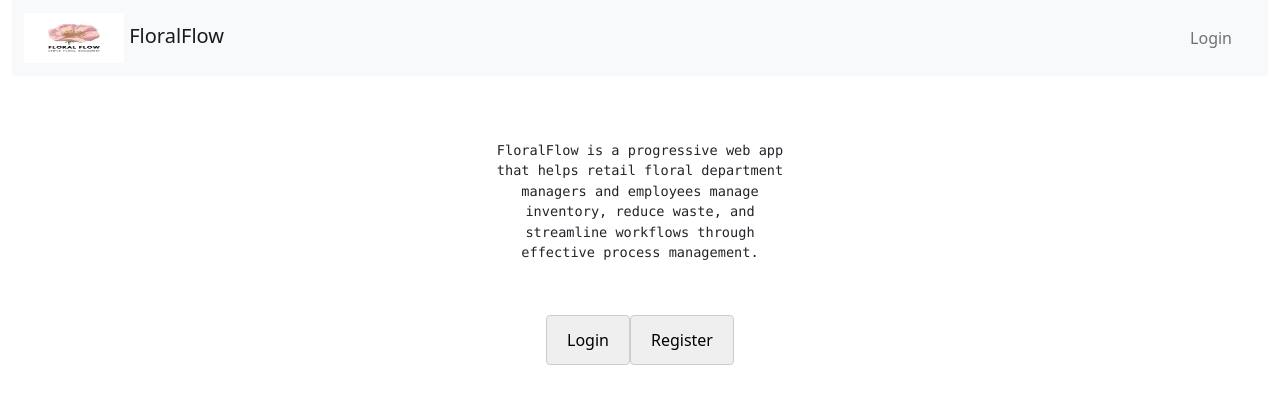
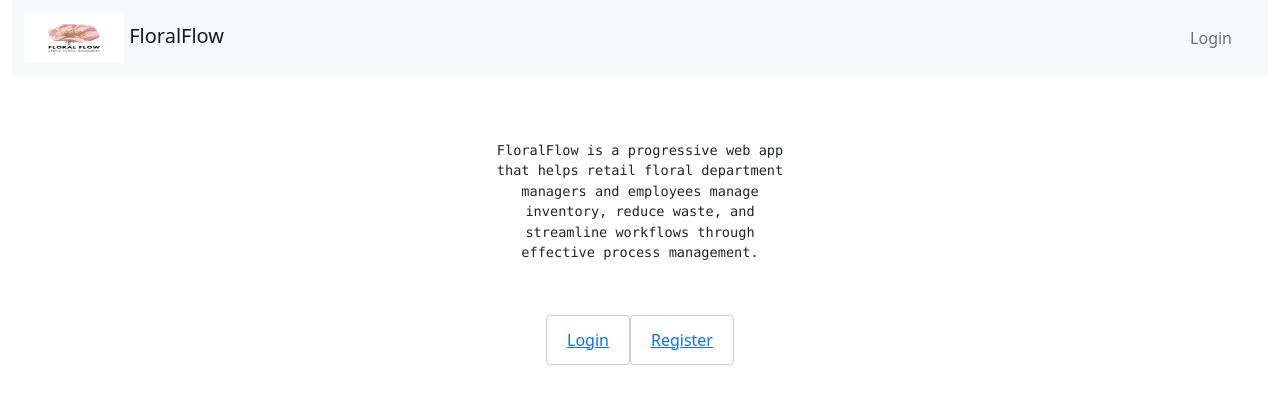
Before and after one commit to asiakay/floralflow, a Next.js app: page / in a window 1280 px wide. Shown: the top 404 px of the page. Built offline with nearby package versions, Linux system fonts and the light colour scheme; no server answers.

Commit message:
updates to add item

```diff
--- a/src/pages/add.js
+++ b/src/pages/add.js
@@ -34,9 +34,7 @@ const AddItemPage = () => {
         {/*   <Logo /> */}
 
       <AddItemForm />
-      <ButtonGroup>
-        <button type="submit" className={styles.input} onClick={logout}>Logout</button>
-      </ButtonGroup>
+
       </Col>
       </Row>
     </Container>
--- a/src/pages/index.js
+++ b/src/pages/index.js
@@ -5,7 +5,7 @@ import { signInWithEmailAndPassword, signInWithGoogle } from '../lib/auth';
 import { useUser } from '../contexts/UserContext';
 
 import Image from 'next/image';
-//import { useRouter } from 'next/router' ;
+import { useRouter } from 'next/router' ;
 import { auth } from '../lib/firebase';
 import styles from '../styles/Home.module.css'
 import Link from 'next/link';
@@ -18,7 +18,7 @@ function HomePage() {
   const [password, setPassword] = useState('');
   const [error, setError] = useState('');
 
-  //const router = useRouter();
+  const router = useRouter();
 
 /*   const handleLogin = async (e) => {
     e.preventDefault();
@@ -102,8 +102,8 @@ Please enter your email and password to access your account.          </p>
 
      ) : (
         <ButtonGroup>
-  <button href="/login"  className={`${styles.input}`}>Login</button>
-  <button href="/register"  className={`${styles.input}`}>Register</button>
+  <Link href="/login"  className={`${styles.input}`}>Login</Link>
+  <Link href="/register"  className={`${styles.input}`}>Register</Link>
 </ButtonGroup>
   )}
     </Col>
```
